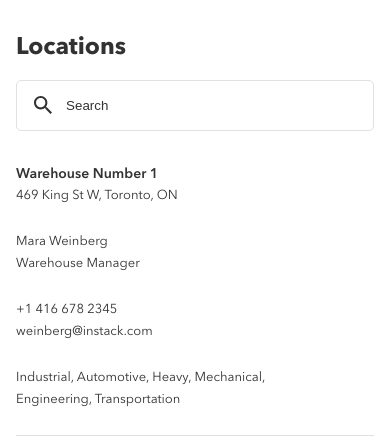
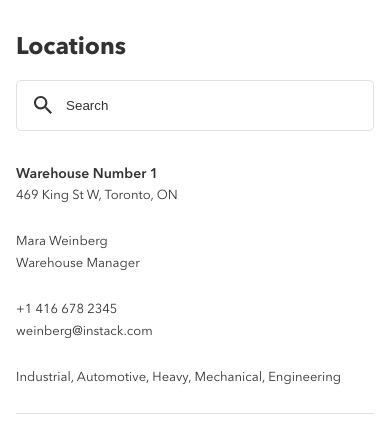
Before and after one commit to Ivan1023/instock-roy-6, a React (Create React App) app in the folder client/: page /warehouses in a window 390 px wide. Shown: the top 446 px of the page. Built offline with nearby package versions, Linux system fonts and the light colour scheme.

Commit message:
tablet screen styling is added to the warehouse list

```diff
--- a/client/src/components/WareHouse/WareHouse.js
+++ b/client/src/components/WareHouse/WareHouse.js
@@ -9,6 +9,7 @@ class WareHouse extends React.Component {
                     <h2 className="main__content-list__address-title">Warehouse Number 1</h2>
                     <span>469 King St W, Toronto, ON</span>
                 </div>
+                <div className="main__content-list__row">
                     <div className="main__content-list__address">
                         <span>Mara Weinberg</span>
                         <span>Warehouse Manager</span>
@@ -18,8 +19,8 @@ class WareHouse extends React.Component {
                         <span>weinberg@instack.com</span>
                     </div>
                     <div className="main__content-list__address">
-                    <span>Industrial, Automotive, Heavy, Mechanical,</span>
-                    <span>Engineering, Transportation</span>
+                        <span>Industrial, Automotive, Heavy, Mechanical, Engineering</span>
+                    </div>
                 </div>
             </article>
         )
--- a/client/src/components/WareHouse/WareHouse.scss
+++ b/client/src/components/WareHouse/WareHouse.scss
@@ -1,21 +1,40 @@
 @import "../../style/base.scss";
 
 .main__content-list {
+
+  &__row {
+    @include tablet-size {
+      @include flex-display-row;
+      justify-content: space-between;
+      border-bottom: 1px solid $divider-color;
+      margin-top: 32px;
+      padding-bottom: 24px;
+    }
+  }
 
   &__address {
     @include flex-display-column;
     padding-bottom: 24px;
 
+    @include tablet-size {
+      padding-bottom: 0;
+    }
+
     &-title {
       @include subheader-mobile-style;
 
       @include tablet-size {
-        @include header2-tablet-style;
+        @include subheader-tablet-style;
       }
     }
 
     &:last-child {
         border-bottom: 1px solid $divider-color;
+
+        @include tablet-size {
+          border-bottom: none;
+          width: 30%;
+        }
     }
 
   }
--- a/client/src/pages/LocationsPage/LocationsPage.scss
+++ b/client/src/pages/LocationsPage/LocationsPage.scss
@@ -25,6 +25,7 @@
     &__title {
       @include header-mobile-style;
       margin-bottom: 16px;
+      text-transform: capitalize;
 
       @include tablet-size {
         @include header-tablet-style;
@@ -50,7 +51,7 @@
       }
 
       @include tablet-size {
-          width: 40%;
+          width: 35%;
       }
     }
   }
```
Lines whose indentation alone changed are shown as unchanged.
